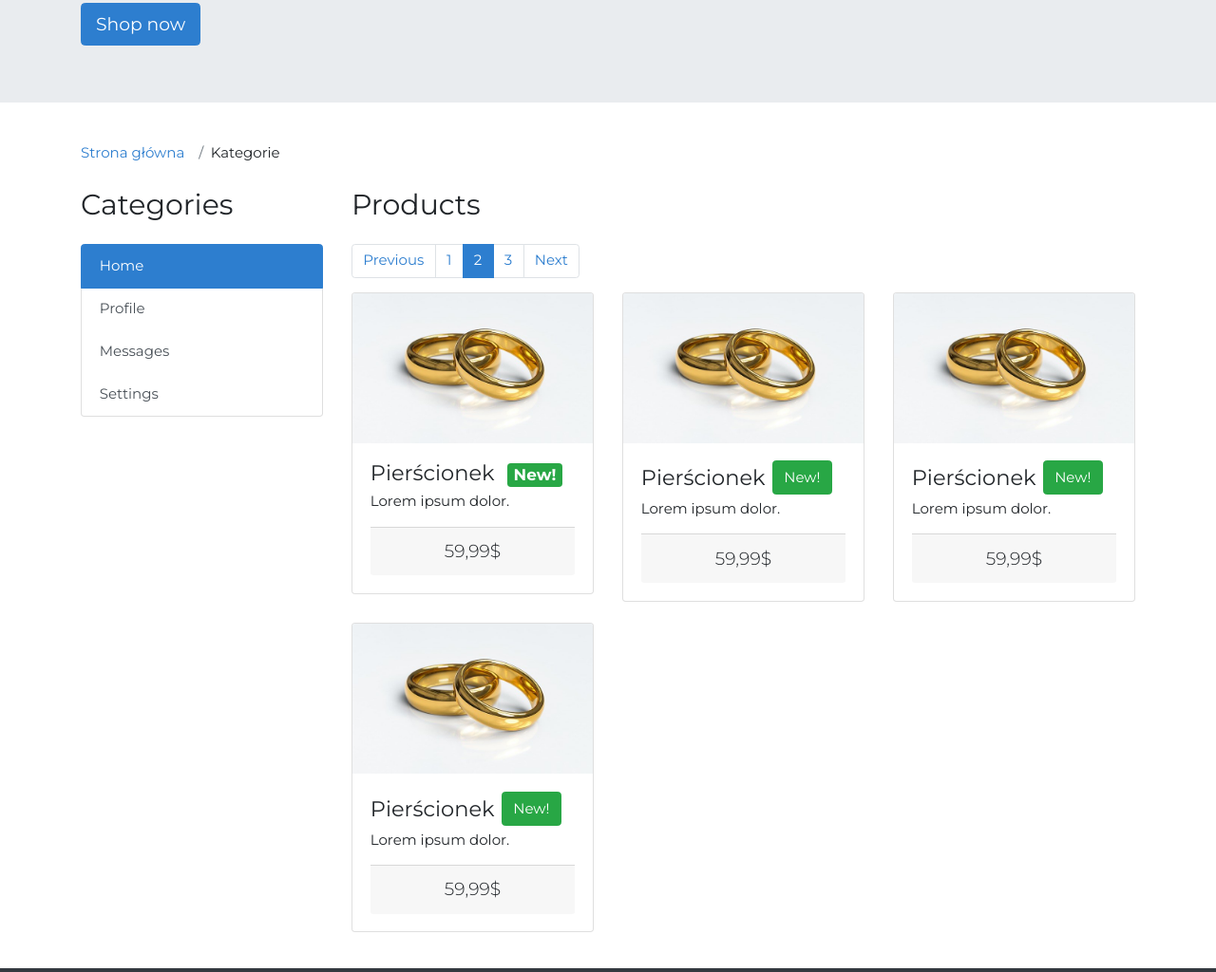
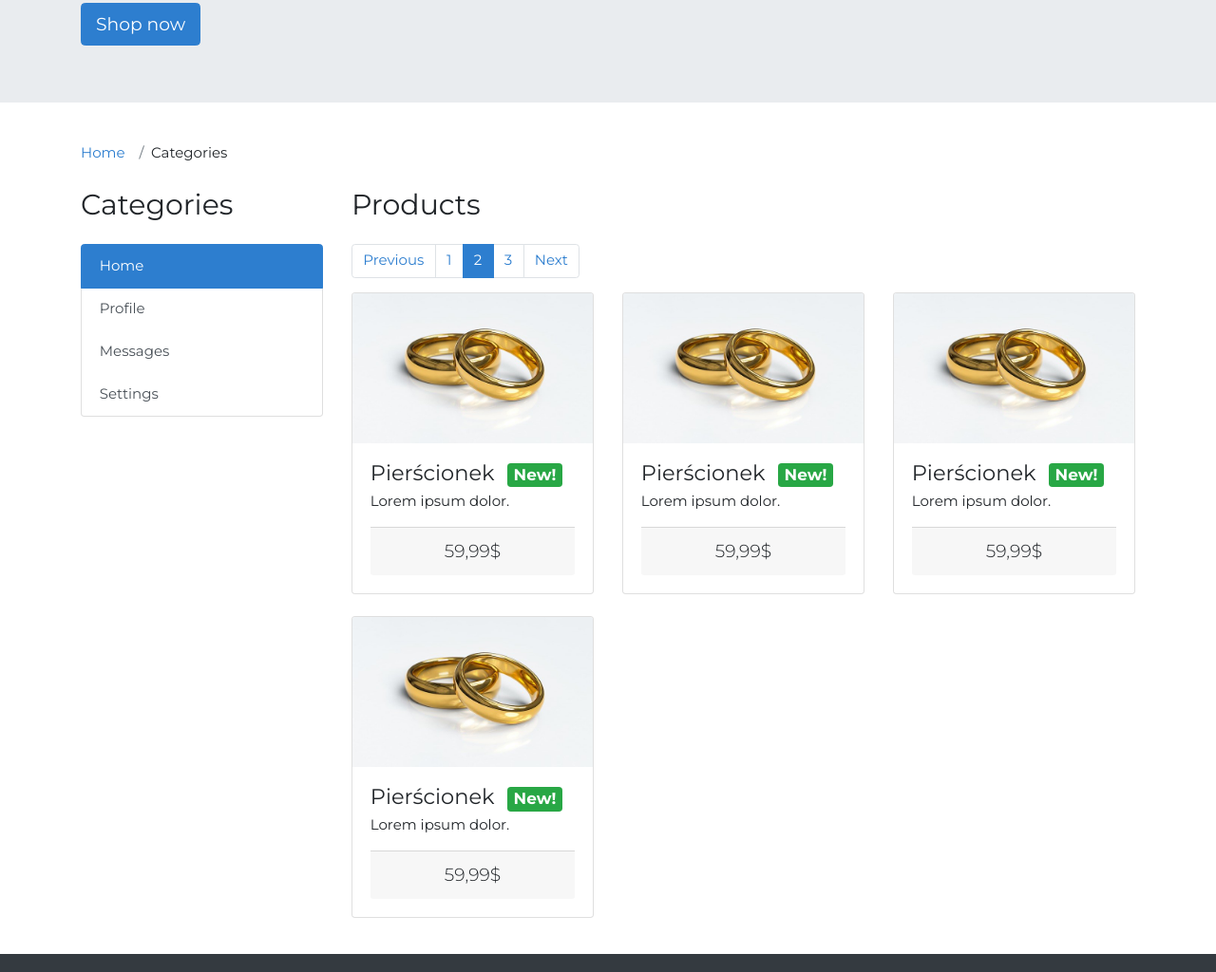
Before and after one commit to krzychuuu132/shop-bootstrap, a website built with webpack: page docs/index.html in a window 1280 px wide. Shown: the part 205-1229 px from the top of the page at 95% size. Built offline with nearby package versions, Linux system fonts and the light colour scheme; files whose address does not match are found by name.

Commit message:
correcting img

```diff
--- a/docs/index.html
+++ b/docs/index.html
@@ -47,8 +47,8 @@
     <div class="container">
         <nav aria-label="breadcrumb">
             <ol class="breadcrumb">
-                <li class="breadcrumb-item"><a href="#">Strona główna</a></li>
-                <li class="breadcrumb-item" aria-current="page">Kategorie</li>
+                <li class="breadcrumb-item"><a href="#">Home</a></li>
+                <li class="breadcrumb-item" aria-current="page">Categories</li>
             </ol>
         </nav>
 
@@ -92,12 +92,10 @@
                     <div class="row">
                         <div class="col-md-4 mb-4">
                             <div class=" card">
-                                <img src="./public/img/jewelerry.jpg" alt="product-img" class="card-img-top">
+                                <img src="./img/jewelerry.jpg" alt="product-img" class="card-img-top">
                                 <div class="card-body">
                                     <h4 class="card-title  mb-0">Pierścionek
-                                        <span class="badge badge-success ml-2  mb-1" data-container="body"
-                                            data-toggle="popover" data-placement="right"
-                                            data-content="Vivamus sagittis lacus vel augue laoreet rutrum faucibus.">New!</span>
+                                        <span class="badge badge-success ml-2  mb-1">New!</span>
                                     </h4>
                                     <p class="card-text">Lorem ipsum dolor.
 
@@ -112,11 +110,10 @@
                         </div>
                         <div class="col-md-4">
                             <div class="card mb-4 ">
-                                <img src="./public/img/jewelerry.jpg" alt="product-img" class="card-img-top">
+                                <img src="./img/jewelerry.jpg" alt="product-img" class="card-img-top">
                                 <div class="card-body">
-                                    <h4 class="card-title  mb-0">Pierścionek<button class="btn btn-success ml-2  mb-1"
-                                            data-container="body" data-toggle="popover" data-placement="right"
-                                            data-content="Vivamus sagittis lacus vel augue laoreet rutrum faucibus.">New!</button>
+                                    <h4 class="card-title  mb-0">Pierścionek <span
+                                            class="badge badge-success ml-2  mb-1">New!</span>
                                     </h4>
                                     <p class="card-text">Lorem ipsum dolor.
 
@@ -130,11 +127,10 @@
                         </div>
                         <div class="col-md-4 mb-4">
                             <div class="card">
-                                <img src="./public/img/jewelerry.jpg" alt="product-img" class="card-img-top">
+                                <img src="./img/jewelerry.jpg" alt="product-img" class="card-img-top">
                                 <div class="card-body">
-                                    <h4 class="card-title  mb-0">Pierścionek<button class="btn btn-success ml-2  mb-1"
-                                            data-container="body" data-toggle="popover" data-placement="right"
-                                            data-content="Vivamus sagittis lacus vel augue laoreet rutrum faucibus.">New!</button>
+                                    <h4 class="card-title  mb-0">Pierścionek <span
+                                            class="badge badge-success ml-2  mb-1">New!</span>
                                     </h4>
                                     <p class="card-text">Lorem ipsum dolor.
 
@@ -148,11 +144,10 @@
                         </div>
                         <div class="col-md-4 mb-4">
                             <div class="card">
-                                <img src="./public/img/jewelerry.jpg" alt="product-img" class="card-img-top">
+                                <img src="./img/jewelerry.jpg" alt="product-img" class="card-img-top">
                                 <div class="card-body">
-                                    <h4 class="card-title  mb-0">Pierścionek<button class="btn btn-success ml-2  mb-1"
-                                            data-container="body" data-toggle="popover" data-placement="right"
-                                            data-content="Vivamus sagittis lacus vel augue laoreet rutrum faucibus.">New!</button>
+                                    <h4 class="card-title  mb-0">Pierścionek <span
+                                            class="badge badge-success ml-2  mb-1">New!</span>
                                     </h4>
                                     <p class="card-text">Lorem ipsum dolor.
 
```
